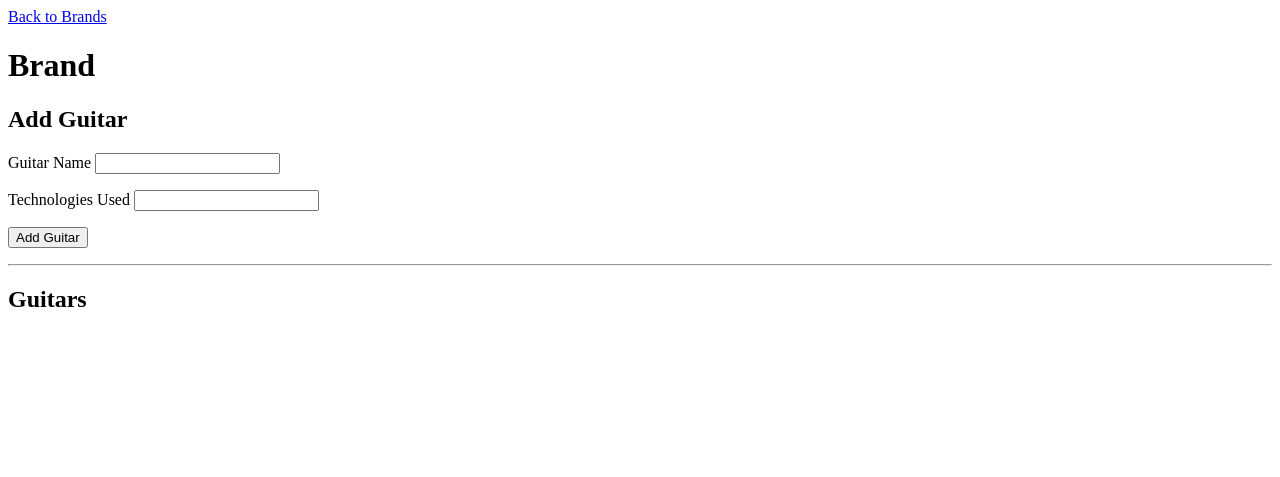
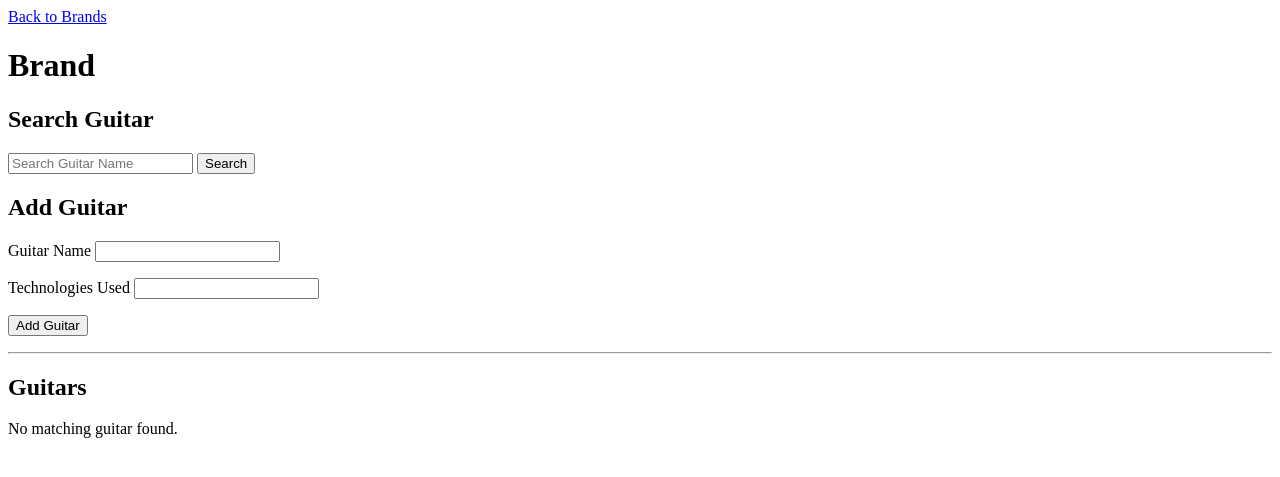
Before and after one commit to vincepetermanalo-netizen/guitar_retail_storeee, a PHP site: page /viewprojects.php in a window 1280 px wide. Shown: the top 477 px of the page. Run offline with PHP 8.4, Linux system fonts and the light colour scheme; the visitor is signed in with stand-in values (Sample User, id 1); tables that the repository leaves empty hold one stand-in row (values such as "Sample post").

Commit message:
Implement guitar search feature
Added search functionality for guitars by name.

```diff
--- a/viewprojects.php
+++ b/viewprojects.php
@@ -8,6 +8,11 @@ require_once 'core/models.php';
 $brand_id = $_GET['brand_id'] ?? 0;
 $brand = getBrandByID($pdo, $brand_id);
 $guitars = getGuitarsByBrand($pdo, $brand_id);
+
+$search = trim($_GET['search'] ?? '');
+$guitars = $search === ''
+    ? getGuitarsByBrand($pdo, $brand_id)
+    : searchGuitarsByBrand($pdo, $brand_id, $search);
 ?>
 
 <!DOCTYPE html>
@@ -22,6 +27,12 @@ $guitars = getGuitarsByBrand($pdo, $brand_id);
 
     <h1><?php echo htmlspecialchars($brand['brand_name'] ?? 'Brand'); ?></h1>
 
+    <h2>Search Guitar</h2>
+    <form method="GET">
+        <input type="hidden" name="brand_id" value="<?php echo (int)$brand_id; ?>">
+        <input type="text" name="search" placeholder="Search Guitar Name" value="<?php echo htmlspecialchars($search); ?>">
+        <button type="submit">Search</button>
+    </form>
     <h2>Add Guitar</h2>
 
     <form action="core/handleForms.php" method="POST">
@@ -46,6 +57,9 @@ $guitars = getGuitarsByBrand($pdo, $brand_id);
 
     <h2>Guitars</h2>
 
+    <?php if (empty($guitars)) : ?>
+        <p>No matching guitar found.</p>
+    <?php else : ?>
         <?php foreach ($guitars as $guitar) { ?>
             <div style="border:1px solid #ccc; padding:15px; margin:10px 0;">
                 <h3><?php echo htmlspecialchars($guitar['guitar_name']); ?></h3>
@@ -57,5 +71,6 @@ $guitars = getGuitarsByBrand($pdo, $brand_id);
                 <a href="deleteguitars.php?guitar_id=<?php echo $guitar['guitar_id']; ?>&brand_id=<?php echo $brand_id; ?>">Delete</a>
             </div>
         <?php } ?>
+    <?php endif; ?>
 </body>
 </html>
```
Lines whose indentation alone changed are shown as unchanged.
